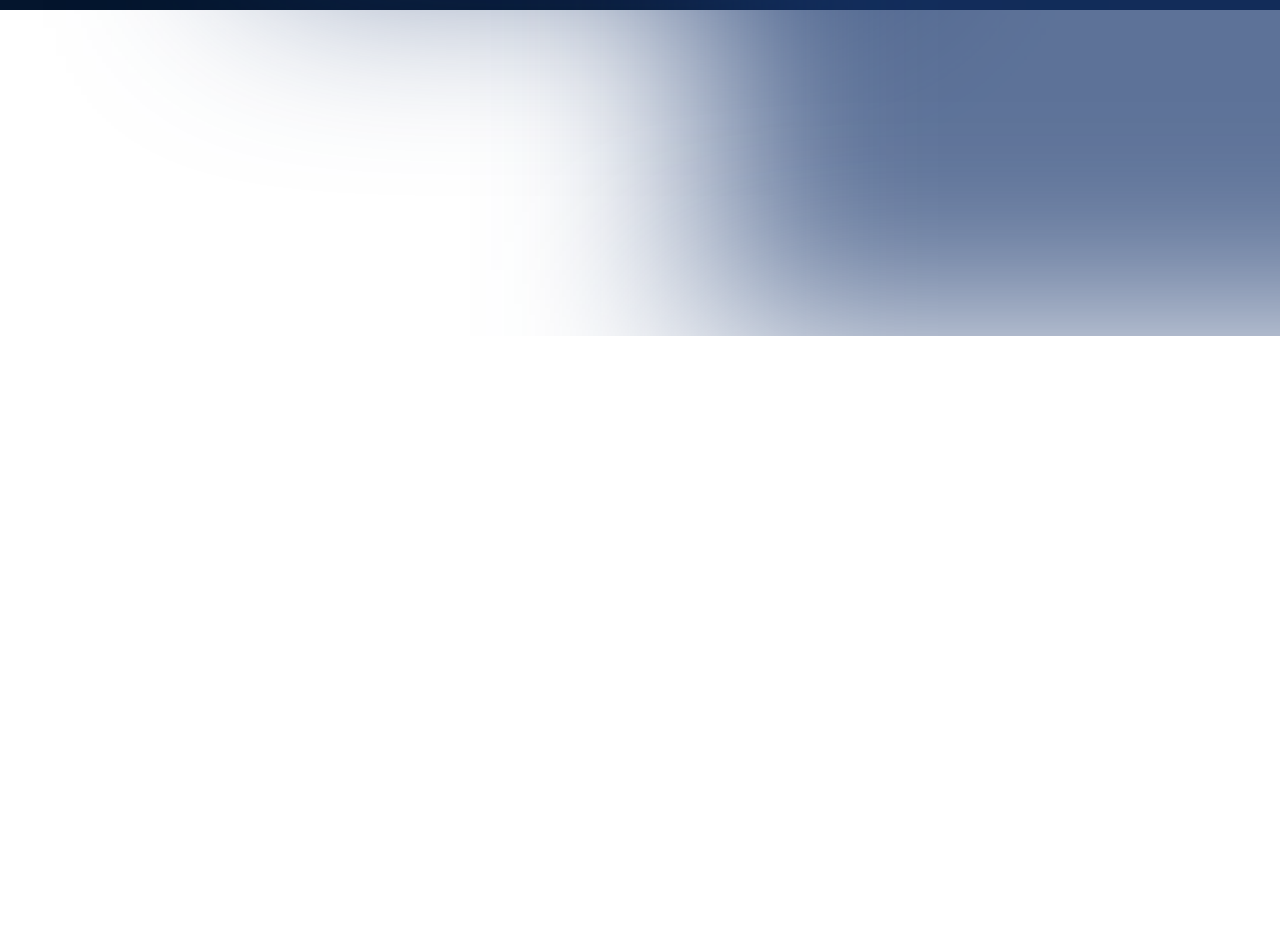
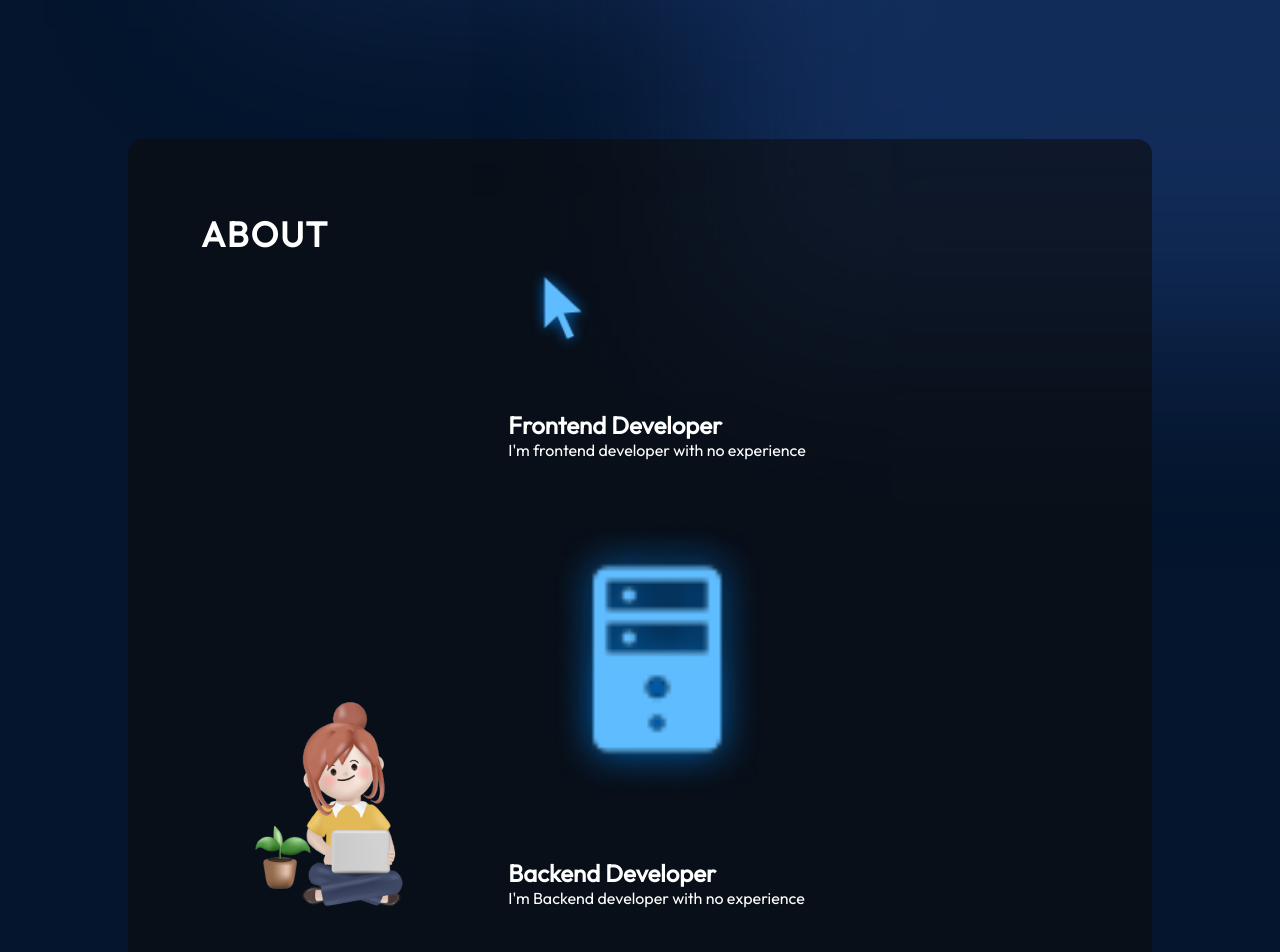
Before and after one commit to Sakshijagtap2004/Codecode, a React (Vite) app in the folder Portfolio/: page / in a window 1280 px wide. Shown: the part 700-1652 px from the top of the page. Before the commit the page ends 1036 px from the top, so only its background shows below. Built offline with nearby package versions, Linux system fonts and the light colour scheme.

Commit message:
aboutsection done

```diff
--- a/Portfolio/src/App.jsx
+++ b/Portfolio/src/App.jsx
@@ -1,5 +1,6 @@
 import styles from "./App.module.css";
 import { Navbar } from "./components/Navbar/Navbar";
+import {About} from "./components/About/About";
 import { Hero } from "./components/Hero/Hero";
 function App() {//hi
 
@@ -9,6 +10,7 @@
     <div className={styles.App}>
    <Navbar/>
    <Hero/>
+   <About/>
    </div>
     </>
   )
--- /dev/null
+++ b/Portfolio/src/components/About/About.jsx
@@ -0,0 +1,51 @@
+import React from "react";
+import { getImageUrl } from "../../utlis";
+import styles from "./About.module.css";
+
+export const About = () => {
+  return (
+    <section className={styles.container} id="about">
+    <h1 className={styles.title}>
+      About
+    </h1>
+    <div className={styles.content}>
+      <img
+      src ={getImageUrl("about/aboutImage.png")}
+      alt="about section image"
+      className={styles.aboutImage}
+/>
+    <ul className={styles.aboutItems}>
+      <li className={styles.aboutItems}>
+        <img
+        className={styles.aboutImage}
+        src = {getImageUrl("about/cursorIcon.png")} alt = "Cursor icon"/>
+        <div className={styles.aboutItemsText}>
+          <h2>Frontend Developer</h2>
+          <p>
+            I'm frontend developer with no experience
+          </p>
+        </div>
+      </li>
+      <li className={styles.aboutItems}>
+        <img src = {getImageUrl("about/serverIcon.png")} alt = "servericon"/>
+        <div className={styles.aboutItemsText}>
+          <h2>Backend Developer</h2>
+          <p>
+            I'm Backend developer with no experience
+          </p>
+        </div>
+      </li>
+      <li className={styles.aboutItems}>
+        <img src = {getImageUrl("about/uiIcon.png")} alt = "Cursor icon"/>
+        <div className={styles.aboutItemsText}>
+          <h2>UI Developer</h2>
+          <p>
+            I'm UI developer with no experience
+          </p>
+        </div>
+      </li>
+    </ul>
+    </div>
+    </section>
+  )
+}
--- /dev/null
+++ b/Portfolio/src/components/About/About.module.css
@@ -0,0 +1,80 @@
+@import "../../vars.css";
+.container{
+  position: relative;
+  background-color: rgba(12,12,12,0.6);
+  border-radius: 15px;
+  padding: 73px;
+  margin-top: 129px;
+  z-index: 1;
+  margin-left: 10%;
+  margin-right: 10%;
+}
+.title{
+  color: var(--color-text);
+  font-size: 35px;
+  font-weight: 700;
+  letter-spacing: 1.75px;
+  text-transform: uppercase;
+}
+.content{
+  display: flex;
+  flex-direction: row;
+  align-items: center;
+}
+.aboutImage{
+  width: 35%;
+
+}
+
+.aboutItems{
+  color: var(--color-text);
+  display: flex;
+  flex-direction: column;
+  gap:50px;
+}
+.aboutItem{
+  display: flex;
+  flex-direction: row;
+  align-items: center;
+  border-radius: 20px;
+  list-style: none;
+  padding: 25px;
+  background-image: linear-gradient(90deg,rgba(165,215,232,0.42)0%,
+  rgba(255,255,255,0)100%);
+  background-size: 0 100%;
+  transition:0.4s;
+}
+
+.aboutItem.hover{
+  background-size: 100% 100%;
+
+}
+
+.aboutItem h3{
+  font-size: 25px;
+  font-weight: 600;
+}
+
+.aboutItem p{
+  font-size: 25px;
+}
+
+@media screen and (max-width: 830px){
+  .container{
+    background-color: transparent;
+    padding-left: 0;
+    padding-right: 0;
+
+  }
+  .content{
+    flex-direction: column;
+  }
+  .aboutItems{
+    margin-top: 29px
+  }
+  .aboutItems{
+    padding-left:0;
+    padding-right: 0;
+
+  }
+}
--- a/Portfolio/src/index.css
+++ b/Portfolio/src/index.css
@@ -5,3 +5,6 @@
   font-family: "Outfit", Arial, Helvetica, sans-serif;
 
 }
+html{
+  scroll-behavior: smooth;
+}
```
